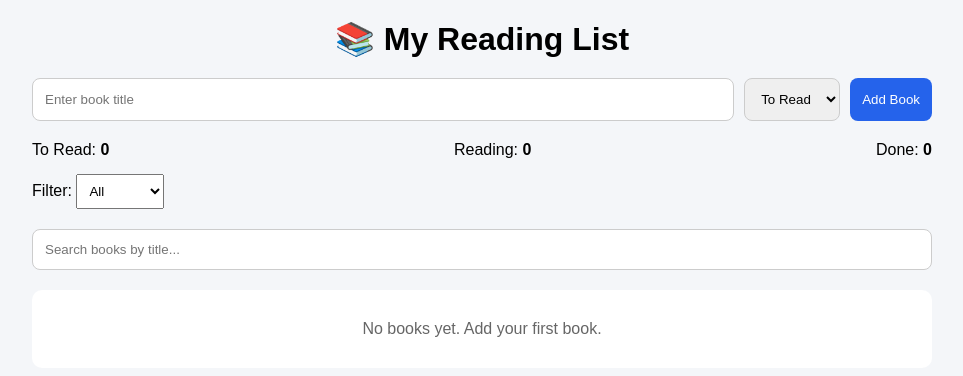
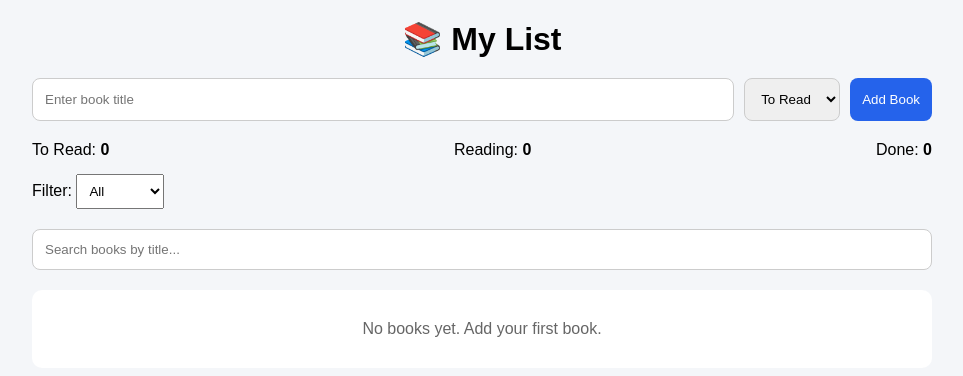
Before and after one commit to spchoudhary7110/BtechAI, a plain HTML site: page index.html in a window 1280 px wide. Shown: the whole page, without its empty margins (158-1121 px from the left). Drawn offline with Linux system fonts and the light colour scheme.

Commit message:
title changed

```diff
--- a/index.html
+++ b/index.html
@@ -9,7 +9,7 @@
 <body>
 
     <div class="container">
-        <h1>📚 My Reading List</h1>
+        <h1>📚 My List</h1>
 
         <!-- Add Book Form -->
         <div class="form-card">
```
